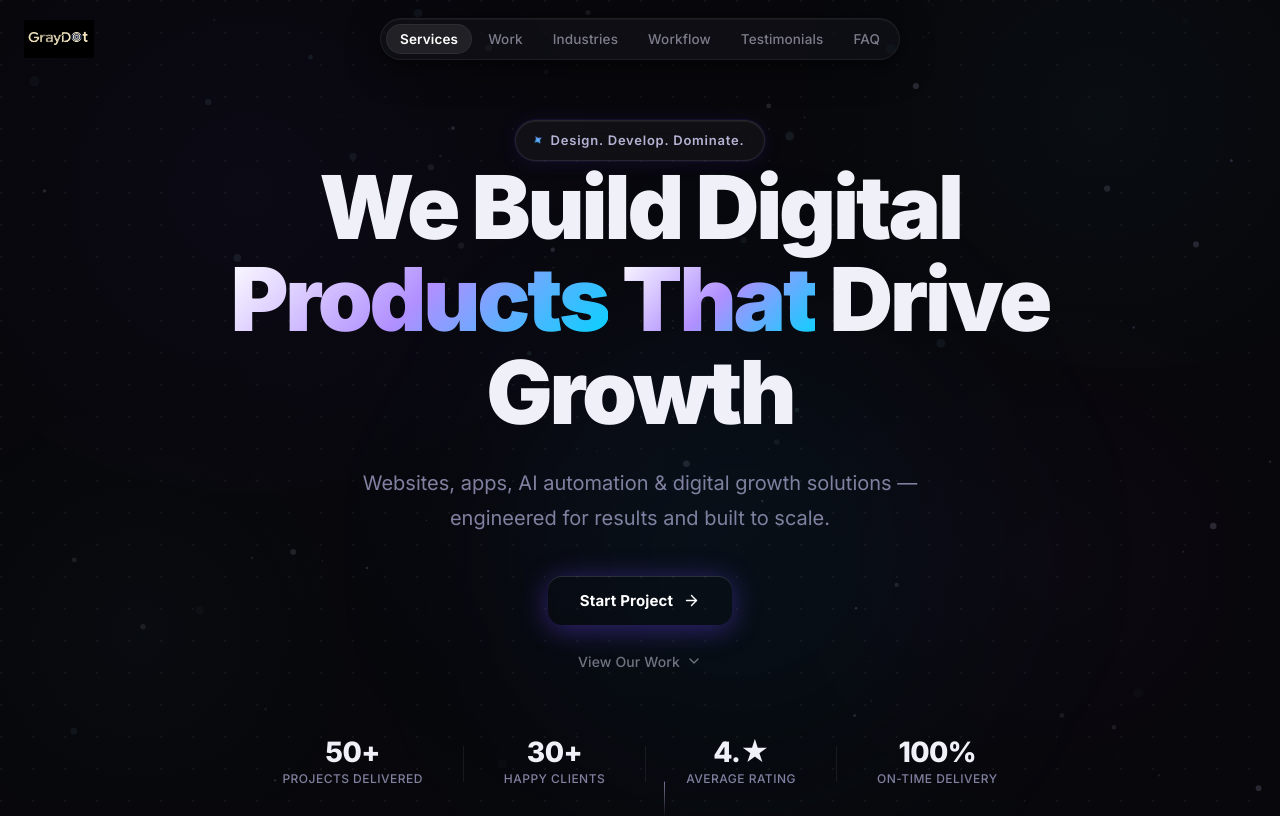
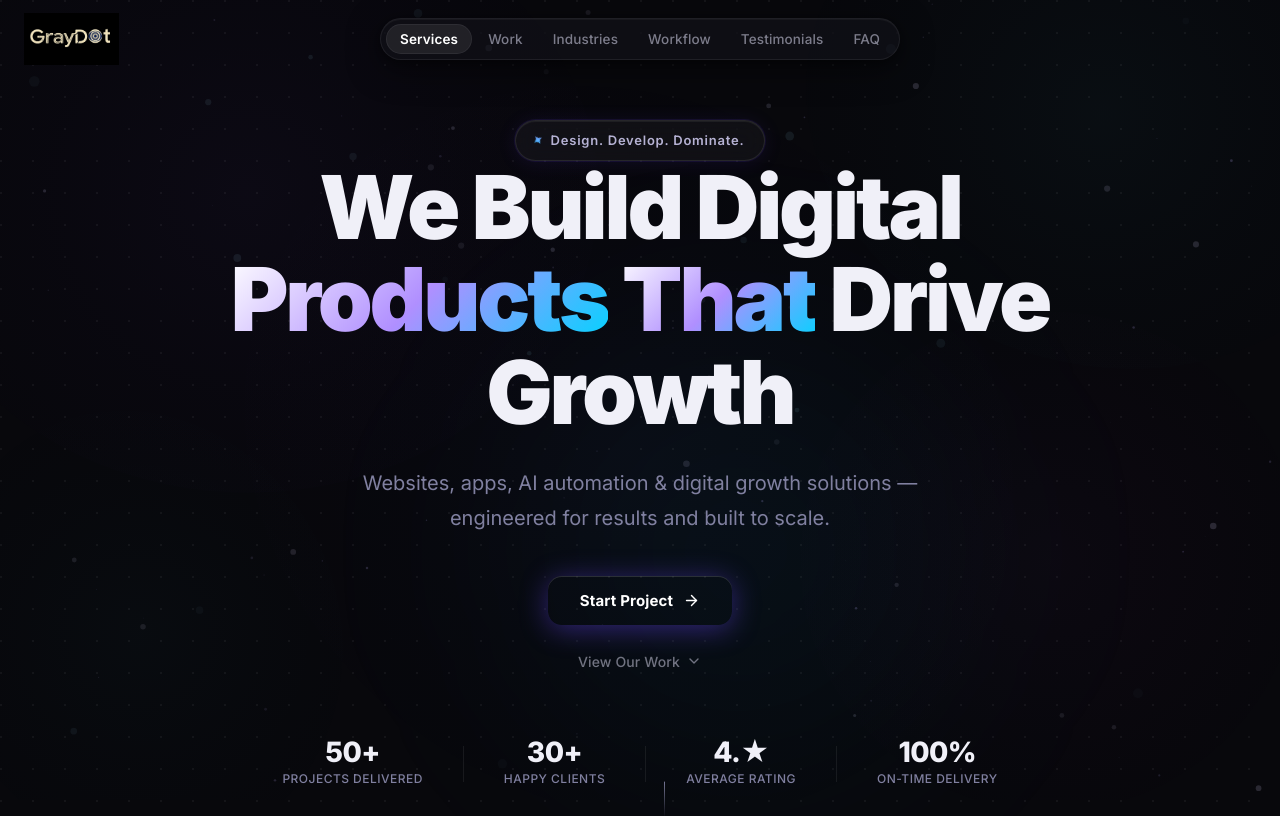
Before and after one commit to devaprakashj/graydot-crm, a React (Vite) app: page / in a window 1280 px wide. Shown: the top 816 px of the page. Built offline with nearby package versions, Linux system fonts and the light colour scheme; the HTML template or start-up script is replaced by a standard one.

Commit message:
fix: increase logo size in header

```diff
--- a/src/pages/Landing.css
+++ b/src/pages/Landing.css
@@ -272,7 +272,7 @@
 }
 
 .gd-header-img {
-  height: 38px;
+  height: 52px;
   width: auto;
   object-fit: contain;
   mix-blend-mode: lighten; /* Removes the black background box */
```
